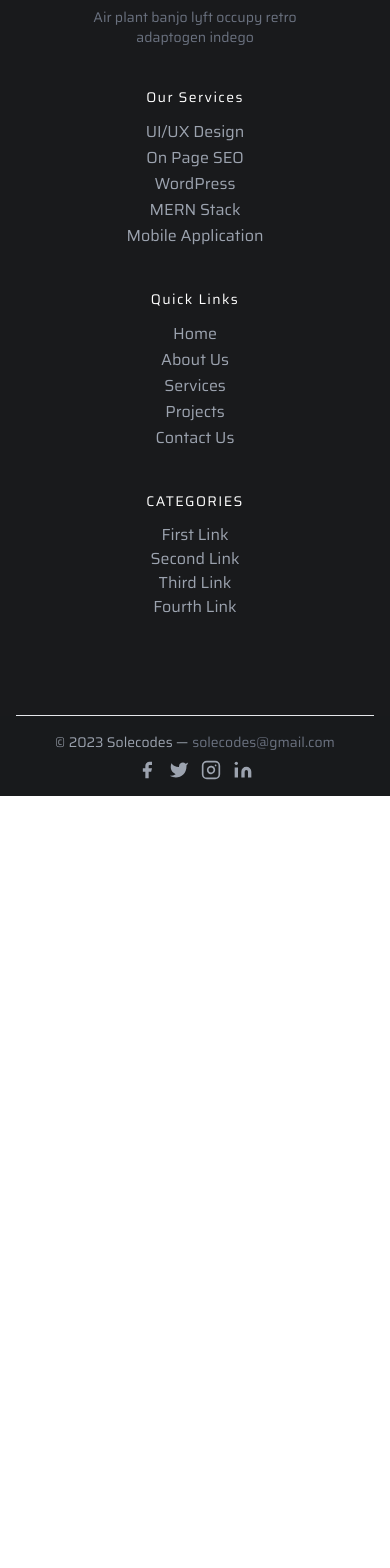
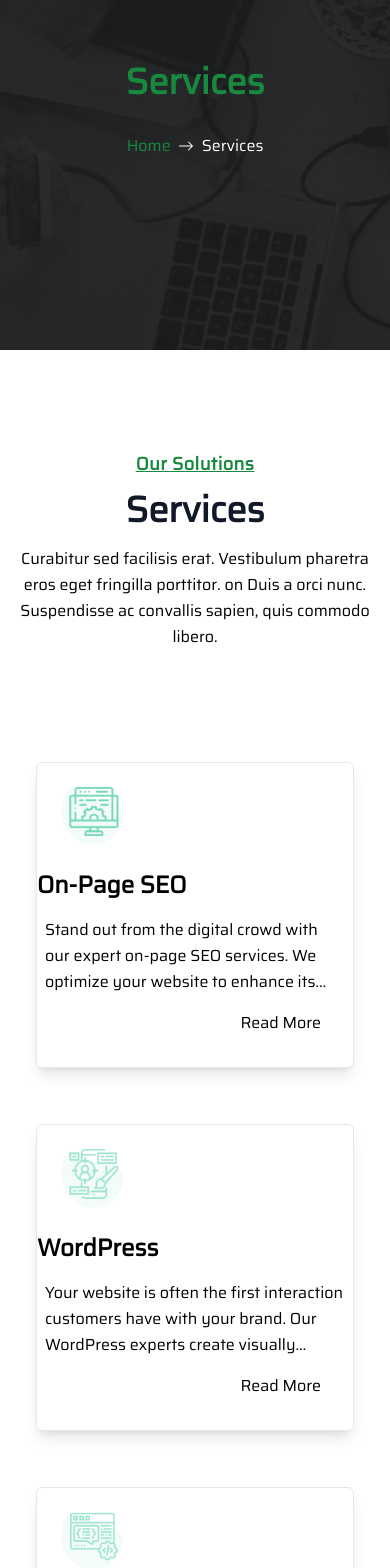
Before and after one commit to iamFaizanArif/solcode, a React (Vite) app: page /services in a window 390 px wide. Shown: the part 200-1768 px from the top of the page. Before the commit the page ends 996 px from the top, so only its background shows below. Built offline with nearby package versions, Linux system fonts and the light colour scheme; what tailwindcss-animated would draw is missing.

Commit message:
about & services pages added

```diff
--- a/src/assets/index.js
+++ b/src/assets/index.js
@@ -14,5 +14,6 @@ import p5 from "./img/p5.jpg"
 import p6 from "./img/p6.jpg"
 import p7 from "./img/p7.jpg"
 import p8 from "./img/p8.jpg"
+import aboutBanner2 from "./img/about-baner-2.jpg"
 
-export {logo,logo2,hero,service1,service2,service3,contactUsHero,contactUs,p1,p2,p3,p4,p5,p6,p7,p8};
+export {logo,logo2,hero,service1,service2,service3,contactUsHero,contactUs,p1,p2,p3,p4,p5,p6,p7,p8,aboutBanner2};
--- a/src/component/AboutUs.jsx
+++ b/src/component/About.jsx
@@ -1,7 +1,7 @@
 import React from 'react';
 import {AnimationOnScroll} from "react-animation-on-scroll";
 
-const AboutUs = () => {
+const About = () => {
     return (
         <AnimationOnScroll animateIn="animate__fadeInLeft">
         <section className=" body-font text-center">
@@ -24,4 +24,4 @@ const AboutUs = () => {
     );
 };
 
-export default AboutUs;
+export default About;
--- a/src/pages/AboutUs.jsx
+++ b/src/pages/AboutUs.jsx
@@ -1,10 +1,56 @@
 import React from 'react';
+import Breadcrumb from "../component/Breadcrumb.jsx";
+import {AnimationOnScroll} from "react-animation-on-scroll";
+import About from "../component/About.jsx";
+import {aboutBanner2} from "../assets/index.js";
 
 const AboutUs = () => {
     return (
-        <div>
+        <section className={``}>
+            {/*pt-[74px]  md:pt-0*/}
+            <Breadcrumb title={'About Us'} from={"/"} to={"/about-us"}/>
+            <div className="container py-24 mx-auto w-full xl:w-[90%] lg:w-[90%] md:w-[90%] sm:w-full">
+                <AnimationOnScroll animateIn="animate__fadeInRight">
+                    <section className=" body-font text-center">
+                        <div className="container mx-auto flex px-5 pb-32 md:flex-row flex-col items-center">
+                            <div className="2xl:max-w-xl lg:max-w-lg lg:w-full md:w-1/2 w-5/6 ">
+                                <img className="object-cover object-center rounded w-full h-auto" alt="hero"
+                                     src={aboutBanner2}/>
+                            </div>
+                            <div
+                                className="lg:flex-grow md:w-1/2 flex flex-col md:items-start md:text-left mb-16 md:mb-0 items-center text-center lg:pl-24 md:pl-16">
+                                <p className={`text-secondary underline text-lg font-semibold mb-2 leading-loose tracking-wide`}>Why
+                                    Choose</p>
+                                <h1 className={`text-3xl font-bold title-font sm:text-4xl mb-4 animate-fade-right md:leading-normal`}>Phasellus
+                                    Tristique A Nisi Etal Tristique Cras Interdum.</h1>
+                                <div className={`flex justify-between w-full`}>
+                                    <div className={`text-black`}>
+                                        <h1 className={`text-secondary text-3xl lg:text-5xl`}>15<sup>+</sup></h1>
+                                        <p className={`text-lg my-4 mb-6`}>Project Completed</p>
+                                    </div>
+                                    <div className={`text-black`}>
+                                        <h1 className={`text-secondary text-3xl lg:text-5xl`}>10<sup>+</sup></h1>
+                                        <p className={`text-base md:text-lg my-4 mb-6`}>Satisfied Clients</p>
+                                    </div>
+                                    <div className={`text-black`}>
+                                        <h1 className={`text-secondary text-3xl lg:text-5xl`}>7<sup>+</sup></h1>
+                                        <p className={`text-lg my-4 mb-6`}>Expert Teams</p>
+                                    </div>
+                                </div>
+                                <p className="mb-8 leading-relaxed">Integer purus odio, placerat nec rhoncus in,
+                                    ullamcorper nec dolor. Class onlin aptent taciti sociosqu ad litora torquent per
+                                    conubia nostra, per inceptos only himenaeos. Praesent nec neque at dolor venenatis
+                                    consectetur eu quis ex. the Donec lacinia placerat felis non aliquam.Mauris nec
+                                    justo vitae ante auctor tol euismod sit amet non ipsum. Praesent commodo at massa
+                                    eget suscipit. Utani vitae enim velit. Ut ut posuere orci, id dapibus odio.</p>
+                            </div>
 
-        </div>
+                        </div>
+                    </section>
+                </AnimationOnScroll>
+                <About/>
+            </div>
+        </section>
     );
 };
 
--- a/src/pages/Home.jsx
+++ b/src/pages/Home.jsx
@@ -3,7 +3,7 @@ import React from 'react';
 import {Hero} from "../component/index.js";
 import Slider from "../component/Swiper/Slider.jsx";
 import Pricing from "../component/Pricing/Pricing.jsx";
-import AboutUs from "../component/AboutUs.jsx";
+import About from "../component/About.jsx";
 import Banner from "../component/Banner.jsx";
 const Home = () => {
     return (
@@ -11,7 +11,7 @@ const Home = () => {
             <Hero/>
             {/*<Banner/>*/}
             <Slider/>
-            <AboutUs/>
+            <About/>
             <Pricing/>
         </>
     );
--- a/src/pages/Services.jsx
+++ b/src/pages/Services.jsx
@@ -1,10 +1,46 @@
 import React from 'react';
+import Breadcrumb from "../component/Breadcrumb.jsx";
+import Button from "../component/Button.jsx";
+import {p1, p2, p3, p4, p5, p6, p7, p8, service1, service2, service3} from "../assets/index.js";
+import Card from "../component/Swiper/Card.jsx";
 
 const Services = () => {
     return (
-        <div>
-
-        </div>
+        <section className={``}>
+            {/*pt-[74px]  md:pt-0*/}
+            <Breadcrumb title={'Services'} from={"/"} to={"/services"}/>
+            <div className="container px-5 py-24 mx-auto w-full xl:w-[90%] lg:w-[90%] md:w-[90%] sm:w-full">
+                <div className="flex flex-col text-center w-full mb-20">
+                    <p className={`text-secondary underline text-lg font-semibold mb-2 leading-loose tracking-wide`}>Our Solutions</p>
+                    <h1 className="text-4xl xl:text-4xl lg:text-4xl md:text-4xl sm:text-4xl font-bold title-font text-gray-900 mb-4">Services</h1>
+                    <p className="text-base leading-relaxed xl:w-2/4 lg:w-3/4 mx-auto text-gray-500s">Curabitur sed facilisis erat. Vestibulum pharetra eros eget fringilla porttitor. on Duis a orci nunc. Suspendisse ac convallis sapien, quis commodo libero.</p>
+                    <div className={`py-12`}>
+                       <div className={`text-left grid grid-cols-1 md:grid-cols-3 gap-6 mt-12`}>
+                            <Card title="On-Page SEO"
+                                  desc="Stand out from the digital crowd with our expert on-page SEO services. We optimize your website to enhance its visibility on search engines, driving organic traffic and increasing your online reach. Our strategies are tailored to your industry, ensuring your content ranks high and connects with your target audience"
+                                  img={service1}
+                            />
+                            <Card title="WordPress"
+                                  desc="Your website is often the first interaction customers have with your brand. Our WordPress experts create visually stunning and highly functional websites that leave a lasting impression. From responsive designs to seamless navigation, we craft websites that reflect your brand's uniqueness"
+                                  img={service2}
+                            />
+                            <Card title="MERN Stack"
+                                  desc="Experience the power of modern web development with our MERN stack expertise. Whether it's a dynamic web application or an interactive platform, our skilled developers leverage MongoDB, Express, React, and Node.js to create robust and scalable solutions that align with your business goals"
+                                  img={service3}
+                            />
+                            <Card title="UI/UX Design"
+                                  desc="A stunning user interface and seamless user experience are pivotal for your digital success. Our UI/UX designers craft visually appealing interfaces that prioritize user interactions. We believe in creating designs that not only captivate but also enhance user engagement, making your digital platforms a joy to use"
+                                  img={service2}
+                            />
+                            <Card title="Mobile Application"
+                                  desc="The world is at your customers' fingertips, and we help you reach them with our mobile app development services. Our talented team designs and develops apps for both Android and iOS platforms, ensuring your brand is accessible to users wherever they go"
+                                  img={service3}
+                            />
+                        </div>
+                    </div>
+                </div>
+            </div>
+        </section>
     );
 };
 
```
Also changed, not shown: src/assets/img/about-baner-2.jpg (added).
